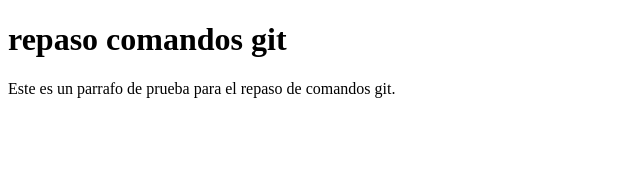
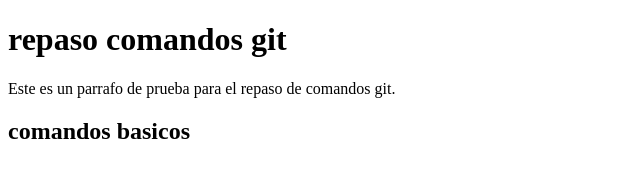
Before and after one commit to jsolanarumi/taller-git-octubre25, a plain HTML site: page jueves.html in a window 1280 px wide. Shown: the whole page, without its empty margins (0-640 px from the left). Drawn offline with Linux system fonts and the light colour scheme.

Commit message:
cambio rama pruebas

```diff
--- a/jueves.html
+++ b/jueves.html
@@ -8,5 +8,6 @@
 <body>
     <h1>repaso comandos git</h1>
     <p>Este es un parrafo de prueba para el repaso de comandos git.</p>
+    <h2>comandos basicos</h2>
 </body>
 </html>
```
